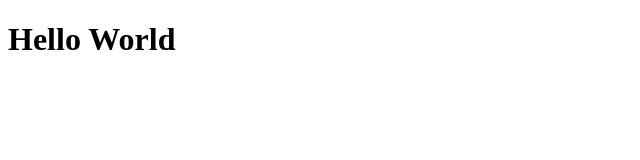
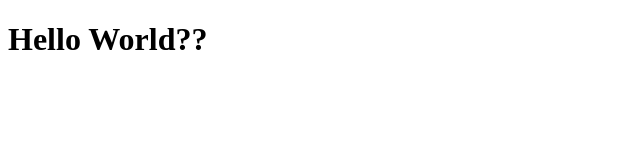
Before and after one commit to fadausk2/JsWork, a website: page src/index.html in a window 1280 px wide. Shown: the full height of the page, 0-640 px from the left. Drawn offline with Linux system fonts and the light colour scheme.

Commit message:
updated index.html

```diff
--- a/src/index.html
+++ b/src/index.html
@@ -4,7 +4,8 @@
         <meta charset="=UTF-8">
     </head>
     <body>
-        <h1>Hello World</h1>
+        <h1>Hello World??</h1>
+
     </body>
 
 </html>
```
